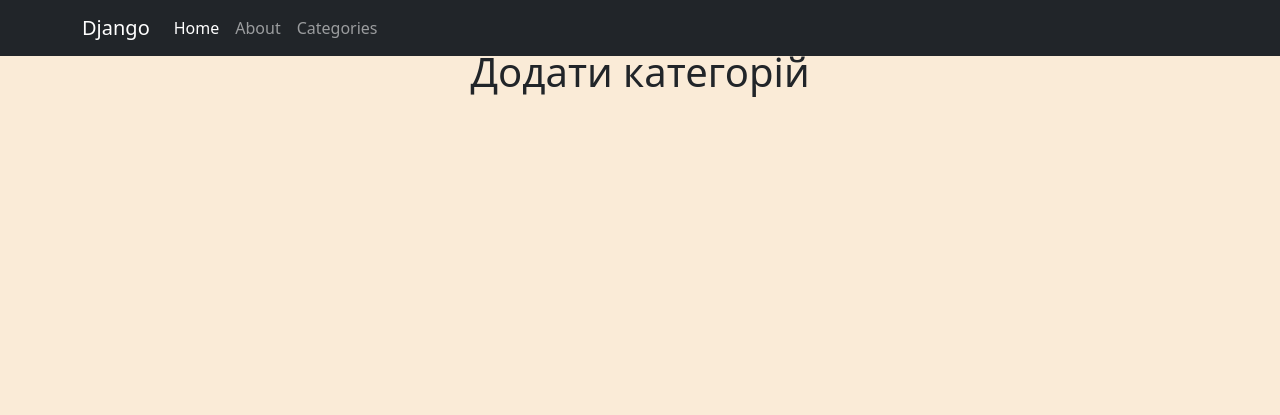
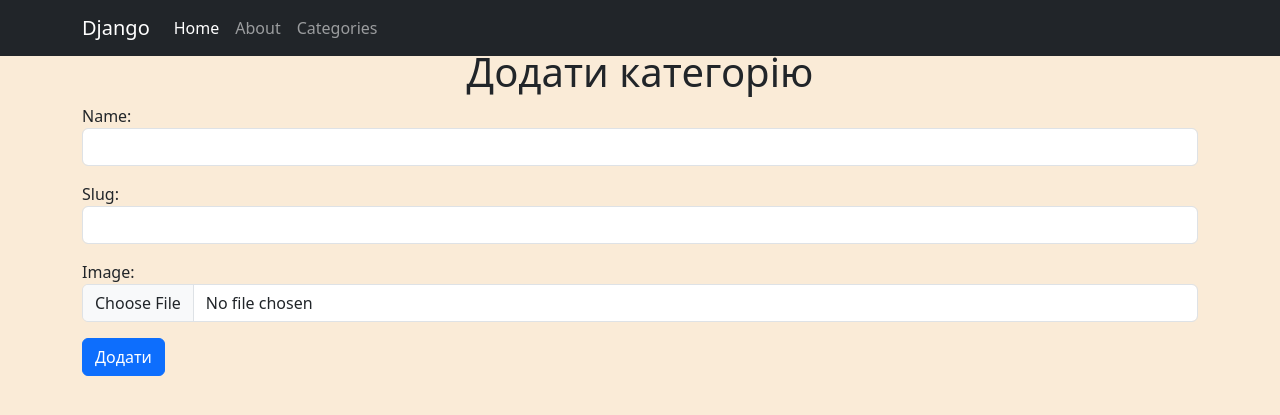
Before and after one commit to PiterTimch/SimplePythonMVT, a Django app: page /categories/add/ in a window 1280 px wide. Shown: the top 415 px of the page. Run offline with Django 5.2, Linux system fonts and the light colour scheme.

Commit message:
Add create category

```diff
--- a/djangomvt/categories/forms.py
+++ b/djangomvt/categories/forms.py
@@ -4,8 +4,9 @@ from .models import Category
 class CategoryForm(forms.ModelForm):
     class Meta:
         model = Category
-        fields = ['name', 'description']
+        fields = ['name', 'slug', 'image']
         widgets = {
             'name': forms.TextInput(attrs={'class': 'form-control',}),
             'image': forms.ClearableFileInput(attrs={'class': 'form-control',}),
+            'slug': forms.TextInput(attrs={'class': 'form-control',})
         }
--- a/djangomvt/categories/templates/add_category.html
+++ b/djangomvt/categories/templates/add_category.html
@@ -1,7 +1,32 @@
 {% extends "layout.html" %}
 
 {% block content %}
+<h1 class="text-center">Додати категорію</h1>
 
-    <h1 class="text-center">Додати категорій</h1>
+<form method="post" enctype="multipart/form-data">
+    {% csrf_token %}
+    <div class="mb-3">
+        {{ form.name.label_tag }}
+        {{ form.name }}
+        {% if form.name.errors %}
+            <div class="text-danger">{{ form.name.errors }}</div>
+        {% endif %}
+    </div>
+    <div class="mb-3">
+        {{ form.slug.label_tag }}
+        {{ form.slug }}
+        {% if form.slug.errors %}
+            <div class="text-danger">{{ form.slug.errors }}</div>
+        {% endif %}
+    </div>
+    <div class="mb-3">
+        {{ form.image.label_tag }}
+        {{ form.image }}
+        {% if form.image.errors %}
+            <div class="text-danger">{{ form.image.errors }}</div>
+        {% endif %}
+    </div>
+    <button type="submit" class="btn btn-primary">Додати</button>
+</form>
 
 {% endblock content %}
--- a/djangomvt/categories/urls.py
+++ b/djangomvt/categories/urls.py
@@ -6,4 +6,5 @@ app_name = 'categories'
 urlpatterns = [
     path('', views.show_categories, name='show_categories'),
     path('add/', views.add_category, name='add_category'),
+    path('delete/<int:category_id>/', views.delete_category, name='delete_category'),
 ]
--- a/djangomvt/categories/views.py
+++ b/djangomvt/categories/views.py
@@ -1,22 +1,29 @@
-from django.shortcuts import render
+from django.shortcuts import render, redirect
 from .models import Category
 from .forms import CategoryForm
-from django.shortcuts import redirect
-
-# Create your views here.
+from django.utils.text import slugify
 
 def show_categories(request):
     categories = Category.objects.all()
-
     return render(request, 'categories.html', {'categories': categories})
 
 def add_category(request):
     if request.method == 'POST':
         form = CategoryForm(request.POST, request.FILES)
         if form.is_valid():
-            form.save()
+            category = form.save(commit=False)
+            category.slug = slugify(category.name)
+            category.save()
             return redirect('categories:show_categories')
     else:
         form = CategoryForm()
 
     return render(request, 'add_category.html', {'form': form})
+
+def delete_category(request, category_id):
+    try:
+        category = Category.objects.get(id=category_id)
+        category.delete()
+    except Category.DoesNotExist:
+        pass
+    return redirect('categories:show_categories')
```
Also changed, not shown: djangomvt/categories/templates/categories.html (+10 -0 lines), djangomvt/db.sqlite3, djangomvt/images/Діаграма2_АІСД_лаба2.png (added).
